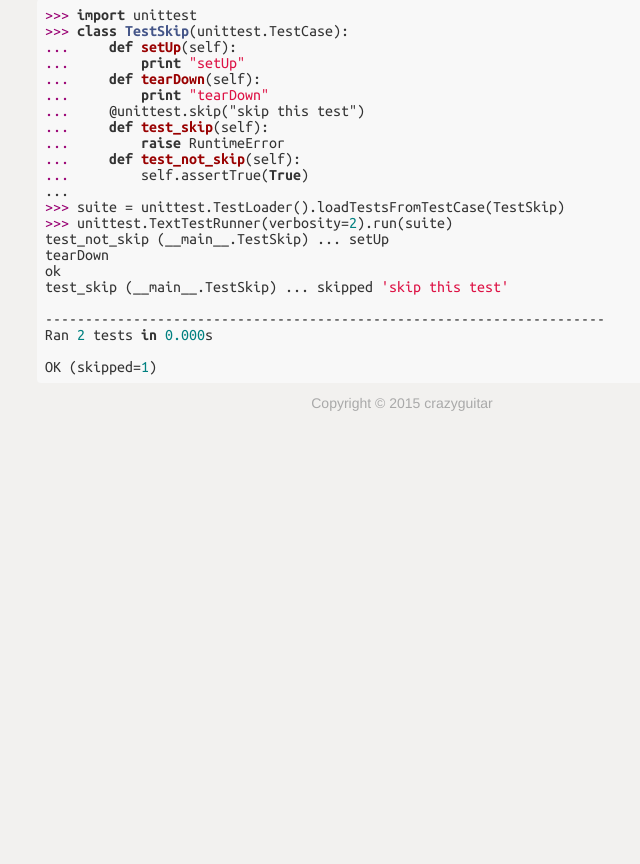
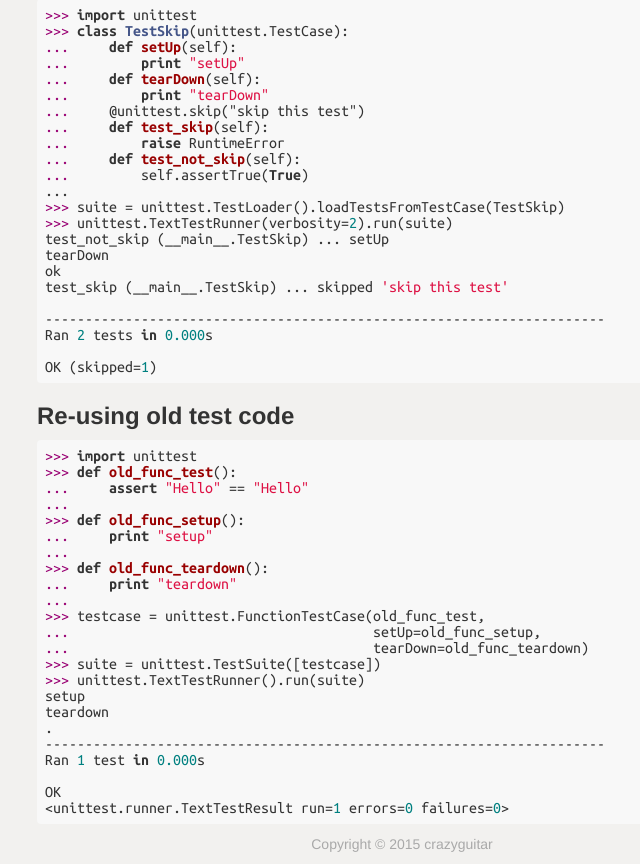
Before and after one commit to crazyguitar/cheatsheet, a Flask app: page /python-test in a window 1280 px wide. Shown: the part 5289-6153 px from the top of the page, without its empty margins (238-878 px from the left). Before the commit the page ends 5700 px from the top, so only its background shows below. Run offline with Flask 2, Linux system fonts and the light colour scheme; some libraries are stand-ins or nearby versions.

Commit message:
Add Re-using old test code in Python unittest

```diff
--- a/server/templates/cheatsheet/python-test.html
+++ b/server/templates/cheatsheet/python-test.html
@@ -339,6 +339,34 @@ Ran 2 tests in 0.000s
 OK (skipped=1)
 </pre>
 
+<h3>Re-using old test code</h3>
+<pre class="code python">
+&gt;&gt;&gt; import unittest
+&gt;&gt;&gt; def old_func_test():
+...     assert "Hello" == "Hello"
+...
+&gt;&gt;&gt; def old_func_setup():
+...     print "setup"
+...
+&gt;&gt;&gt; def old_func_teardown():
+...     print "teardown"
+...
+&gt;&gt;&gt; testcase = unittest.FunctionTestCase(old_func_test,
+...                                      setUp=old_func_setup,
+...                                      tearDown=old_func_teardown)
+&gt;&gt;&gt; suite = unittest.TestSuite([testcase])
+&gt;&gt;&gt; unittest.TextTestRunner().run(suite)
+setup
+teardown
+.
+----------------------------------------------------------------------
+Ran 1 test in 0.000s
+
+OK
+&lt;unittest.runner.TextTestResult run=1 errors=0 failures=0&gt;
+</pre>
+
+
 </div>
 </div>
 
```
